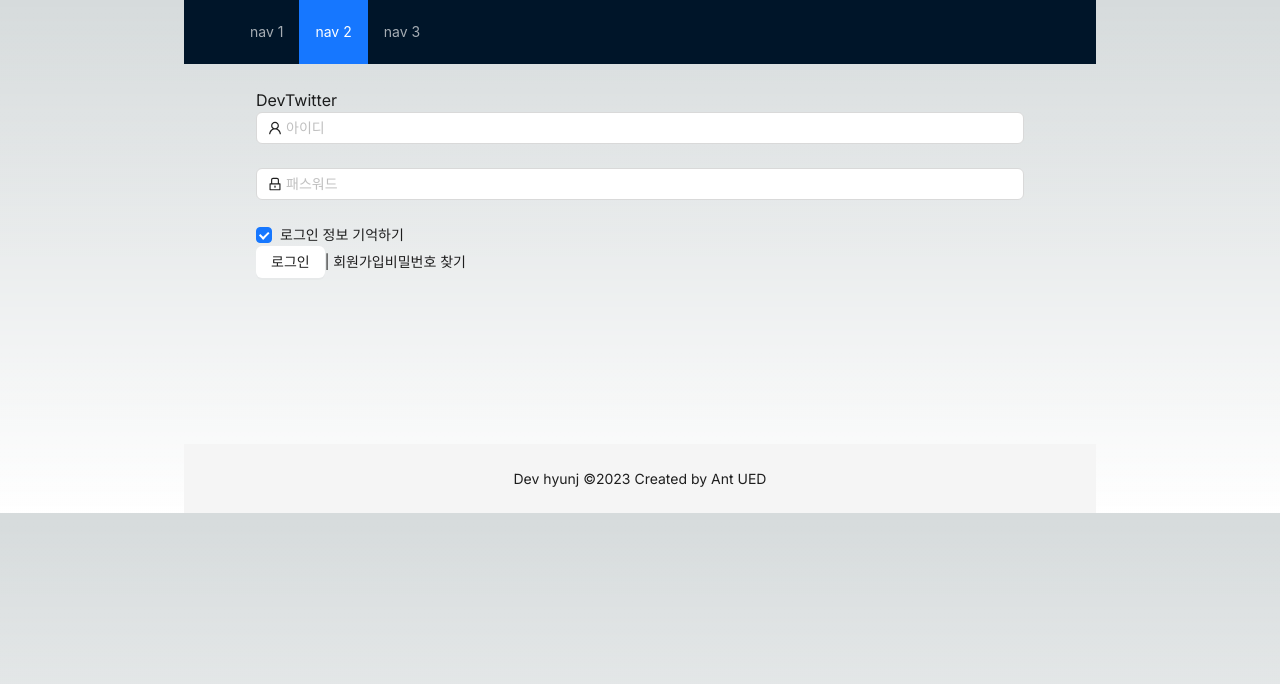
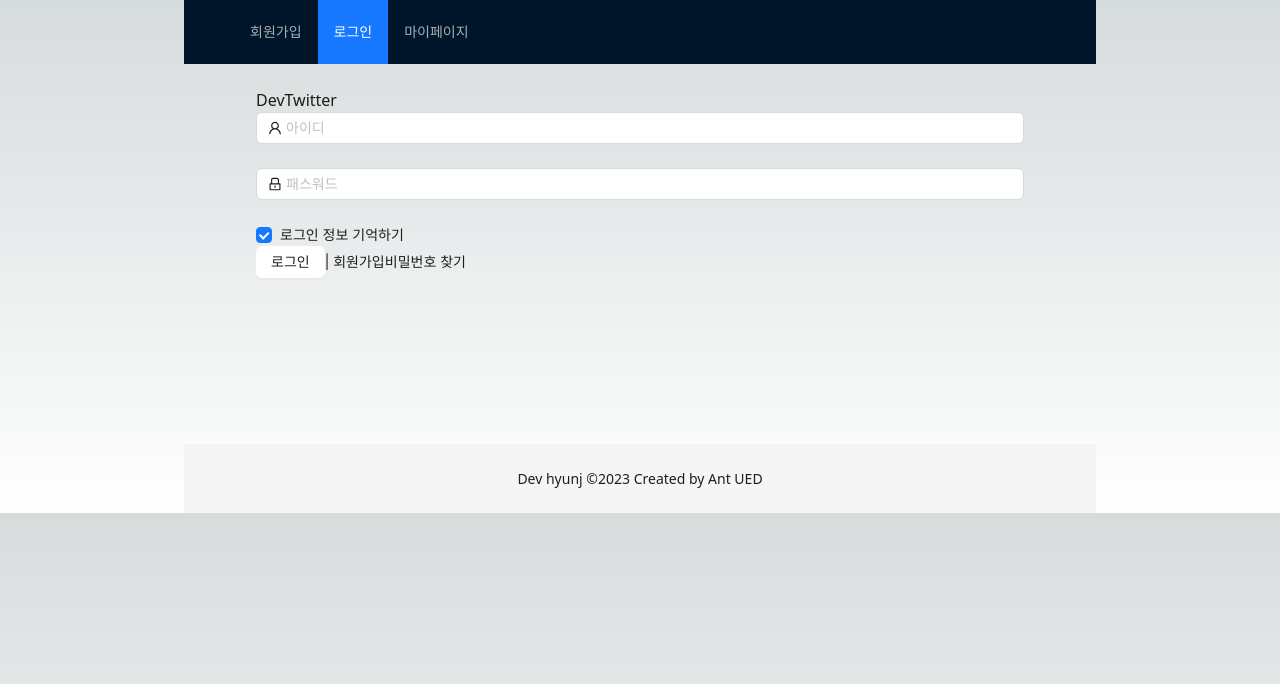
Before and after one commit to sirri1222/node_bird_new, a Next.js app in the folder prepare/front/devhyun_twitter/: page / in a window 1280 px wide. Shown: the top 684 px of the page. Built offline with nearby package versions, Linux system fonts and the light colour scheme.

Commit message:
Fix: 레이아웃 수정

```diff
--- a/prepare/front/devhyun_twitter/src/app/layout.js
+++ b/prepare/front/devhyun_twitter/src/app/layout.js
@@ -1,23 +1,22 @@
-import { Inter } from "next/font/google";
 import "./globals.css";
 import { Menu } from "antd";
 import { Content, Footer, Header } from "antd/es/layout/layout";
-const items = new Array(3).fill(null).map((_, index) => ({
+import Link from "next/link";
+
+const menuname = [
+  { name: "회원가입", link: "/signup" },
+  { name: "로그인", link: "/login" },
+  { name: "마이페이지", link: "/profile" },
+];
+const items = menuname.map((navtitle, index) => ({
   key: String(index + 1),
-  label: `nav ${index + 1}`,
+  label: <Link href={navtitle.link}>{navtitle.name}</Link>,
 }));
-
-const inter = Inter({ subsets: ["latin"] });
-
-export const metadata = {
-  title: "Create Next App",
-  description: "Generated by create next app",
-};
 
 export default function RootLayout({ children }) {
   return (
     <html lang="ko">
-      <body className={inter.className}>
+      <body>
         <Header
           style={{
             position: "sticky",
@@ -47,9 +46,9 @@ export default function RootLayout({ children }) {
             {children}
           </div>
         </Content>
-        <Footer style={{ textAlign: 'center' }}>
-      Dev hyunj ©{new Date().getFullYear()} Created by Ant UED
-      </Footer>
+        <Footer style={{ textAlign: "center" }}>
+          Dev hyunj ©{new Date().getFullYear()} Created by Ant UED
+        </Footer>
       </body>
     </html>
   );
```
